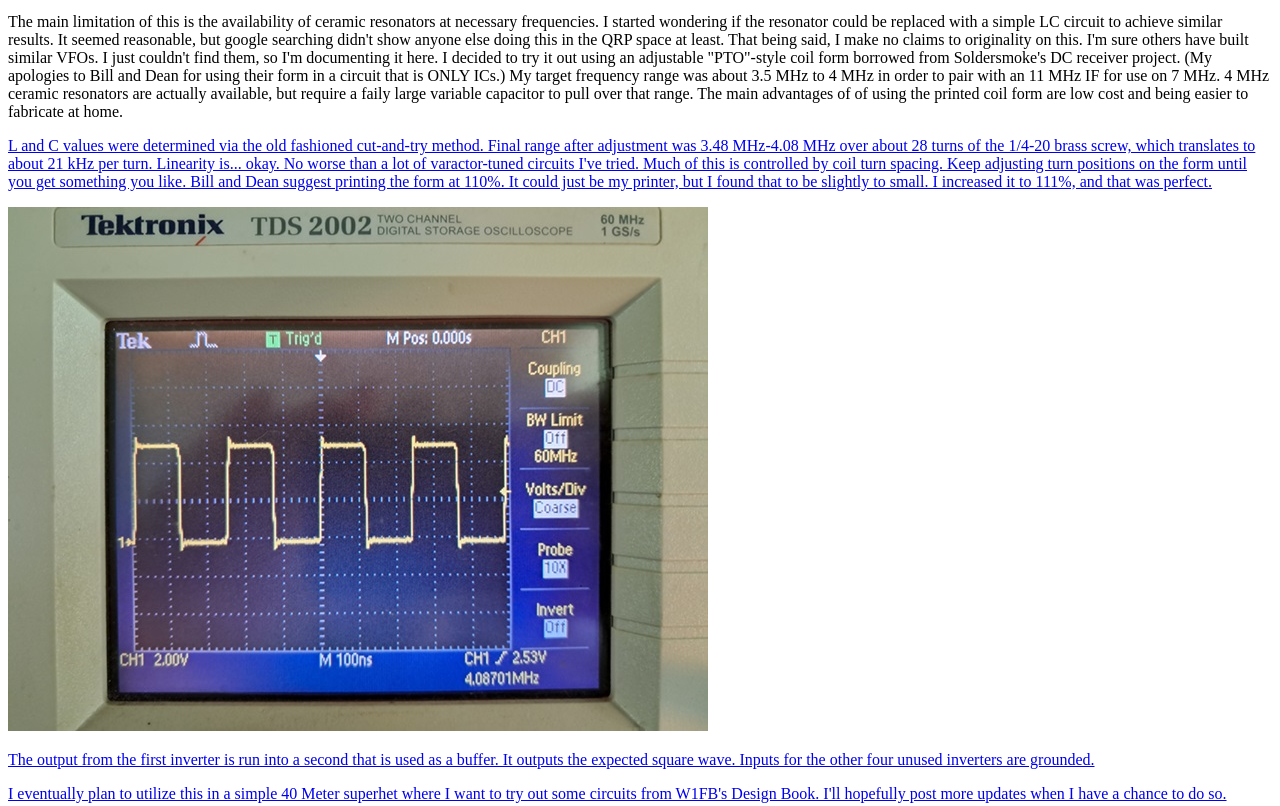
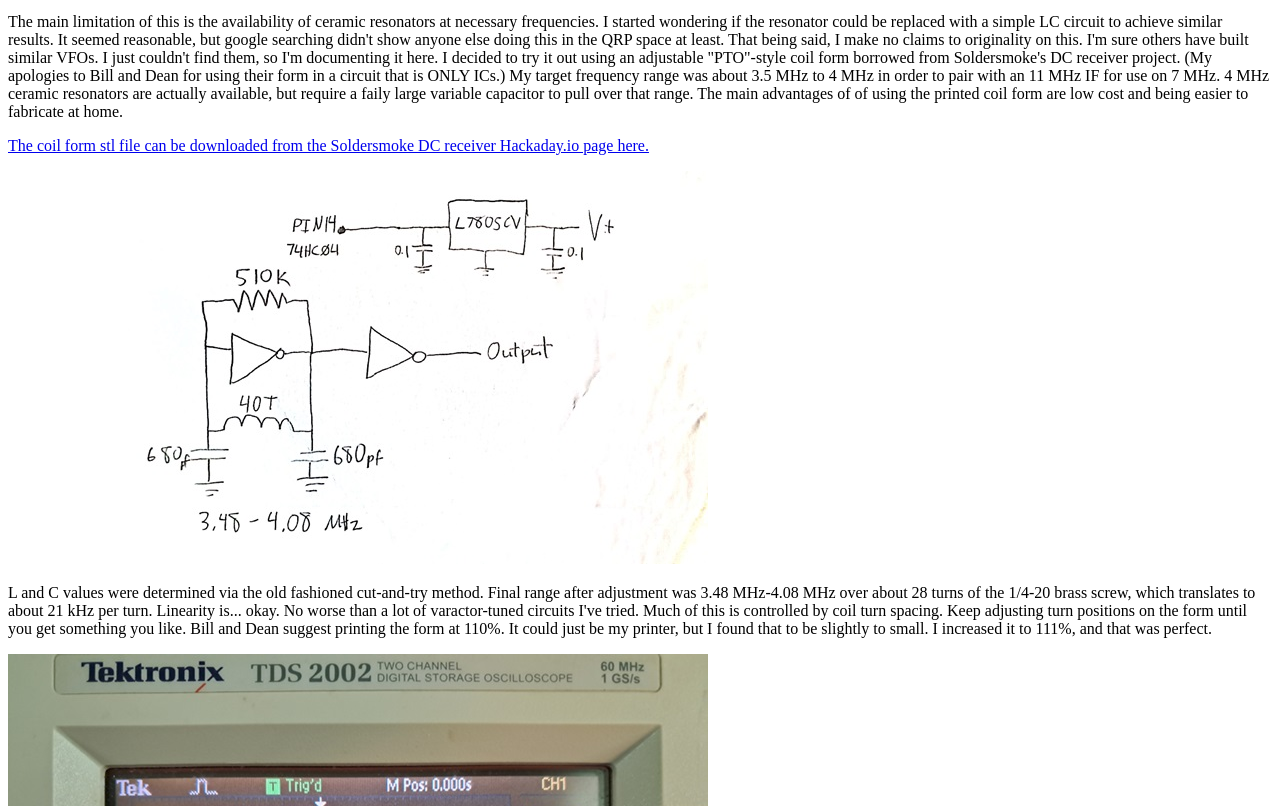
Before and after one commit to KI4POV/KI4POV.github.io, a plain HTML site: page cmosvfo.html in a window 1280 px wide. Shown: the part 920-1726 px from the top of the page. Drawn offline with Linux system fonts and the light colour scheme.

Commit message:
Update cmosvfo.html

```diff
--- a/cmosvfo.html
+++ b/cmosvfo.html
@@ -8,7 +8,7 @@
 <p>This was a quick experiment to test out a free-running CMOS VFO using my favorite "jelly-bean" part, the 74HC04 hex inverter. Many hams have untilized the hex inverter for crystal oscillators. With the availability of cheap ceramic resonators, a super VXO can cover a significant portion of the band. See for example:</p>
 <p><a href="https://www.homepages.ed.ac.uk/jwp/radio/projects/resonator.html#vfo">GM0RWU-Ceramic Resonators for Cheap and Cheerful VFOs</a></p>
 <p> The main limitation of this is the availability of ceramic resonators at necessary frequencies. I started wondering if the resonator could be replaced with a simple LC circuit to achieve similar results. It seemed reasonable, but google searching didn't show anyone else doing this in the QRP space at least. That being said, I make no claims to originality on this. I'm sure others have built similar VFOs. I just couldn't find them, so I'm documenting it here. I decided to try it out using an adjustable "PTO"-style coil form borrowed from Soldersmoke's DC receiver project. (My apologies to Bill and Dean for using their form in a circuit that is ONLY ICs.) My target frequency range was about 3.5 MHz to 4 MHz in order to pair with an 11 MHz IF for use on 7 MHz. 4 MHz ceramic resonators are actually available, but require a faily large variable capacitor to pull over that range. The main advantages of of using the printed coil form are low cost and being easier to fabricate at home.</p>
-  <p><a href="https://hackaday.io/project/190327-high-schoolers-build-a-radio-receiver>The coil form stl file can be downloaded from the Soldersmoke DC receiver Hackaday.io page here.</a></p>
+  <p><a href="https://hackaday.io/project/190327-high-schoolers-build-a-radio-receiver">The coil form stl file can be downloaded from the Soldersmoke DC receiver Hackaday.io page here.</a></p>
 <img src="pictures/CMOSVFOschem.jpg">
 <p>L and C values were determined via the old fashioned cut-and-try method. Final range after adjustment was 3.48 MHz-4.08 MHz over about 28 turns of the 1/4-20 brass screw, which translates to about 21 kHz per turn. Linearity is... okay. No worse than a lot of varactor-tuned circuits I've tried. Much of this is controlled by coil turn spacing. Keep adjusting turn positions on the form until you get something you like. Bill and Dean suggest printing the form at 110%. It could just be my printer, but I found that to be slightly to small. I increased it to 111%, and that was perfect.</p>
 <img src="pictures/CMOSVFOscope.jpg">
```
